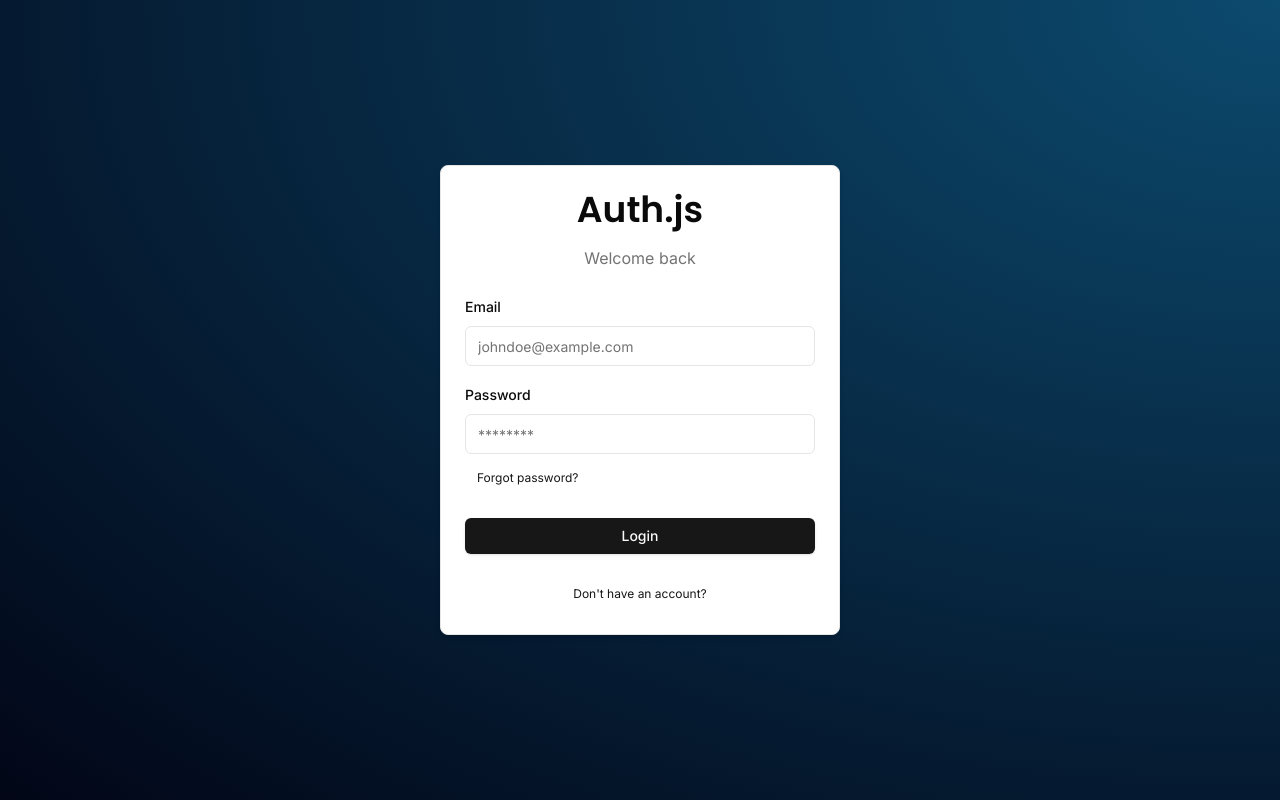
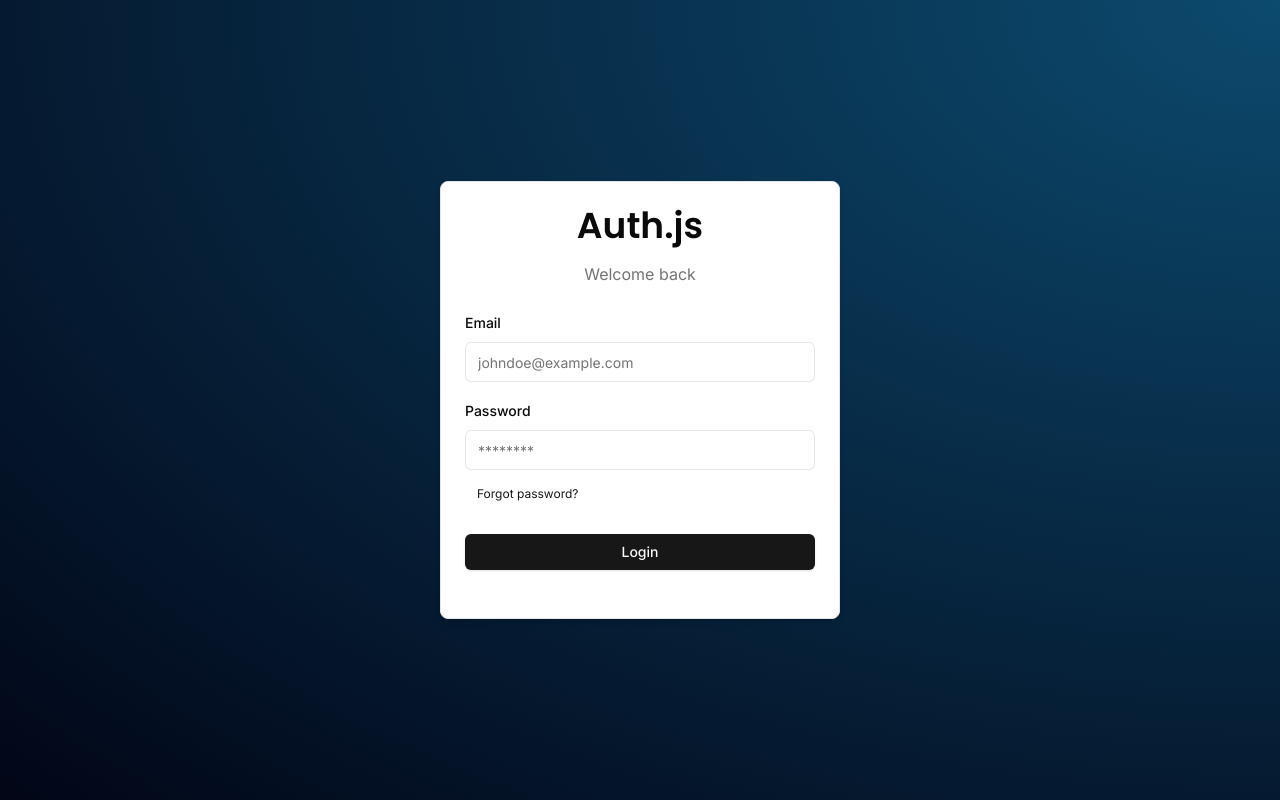
Before and after one commit to Gokochas10/optic-glass-system, a Next.js app: page /auth/login in a window 1280 px wide. Built offline with nearby package versions, Linux system fonts and the light colour scheme; no server answers.

Commit message:
Disabling new users registration

```diff
--- a/components/auth/card-wrapper.tsx
+++ b/components/auth/card-wrapper.tsx
@@ -13,7 +13,7 @@ import { BackButton } from "./back-button";
 interface CardWrapperProps {
   children?: React.ReactNode;
   headerLabel: string;
-  backButtonLabel: string;
+  // backButtonLabel: string;
   backButtonHref: string;
   showSocial?: boolean;
 }
@@ -21,7 +21,7 @@ interface CardWrapperProps {
 const CardWrapper = ({
   children,
   headerLabel,
-  backButtonLabel,
+  // backButtonLabel,
   backButtonHref,
   showSocial,
 }: CardWrapperProps) => {
@@ -37,7 +37,7 @@ const CardWrapper = ({
         </CardFooter>
       )}
       <CardFooter>
-        <BackButton href={backButtonHref} label={backButtonLabel} />
+        {/* <BackButton href={backButtonHref} label={backButtonLabel} /> */}
       </CardFooter>
     </Card>
   );
--- a/components/auth/login-form.tsx
+++ b/components/auth/login-form.tsx
@@ -70,7 +70,6 @@ export const LoginForm = () => {
     <div className="min-h-[300px]">
       <CardWrapper
         headerLabel="Welcome back"
-        backButtonLabel="Don't have an account?"
         backButtonHref="/auth/register"
         showSocial={false}
       >
```
Lines whose indentation alone changed are shown as unchanged.
